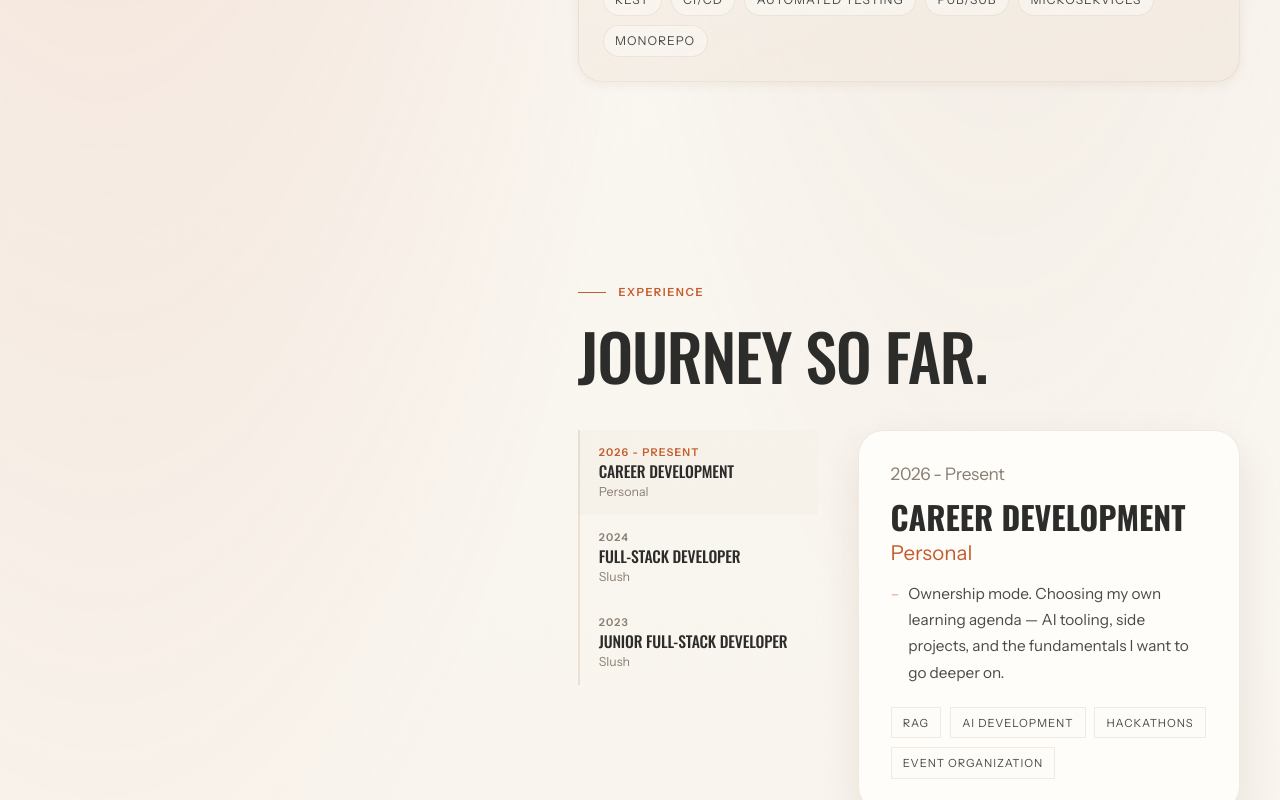
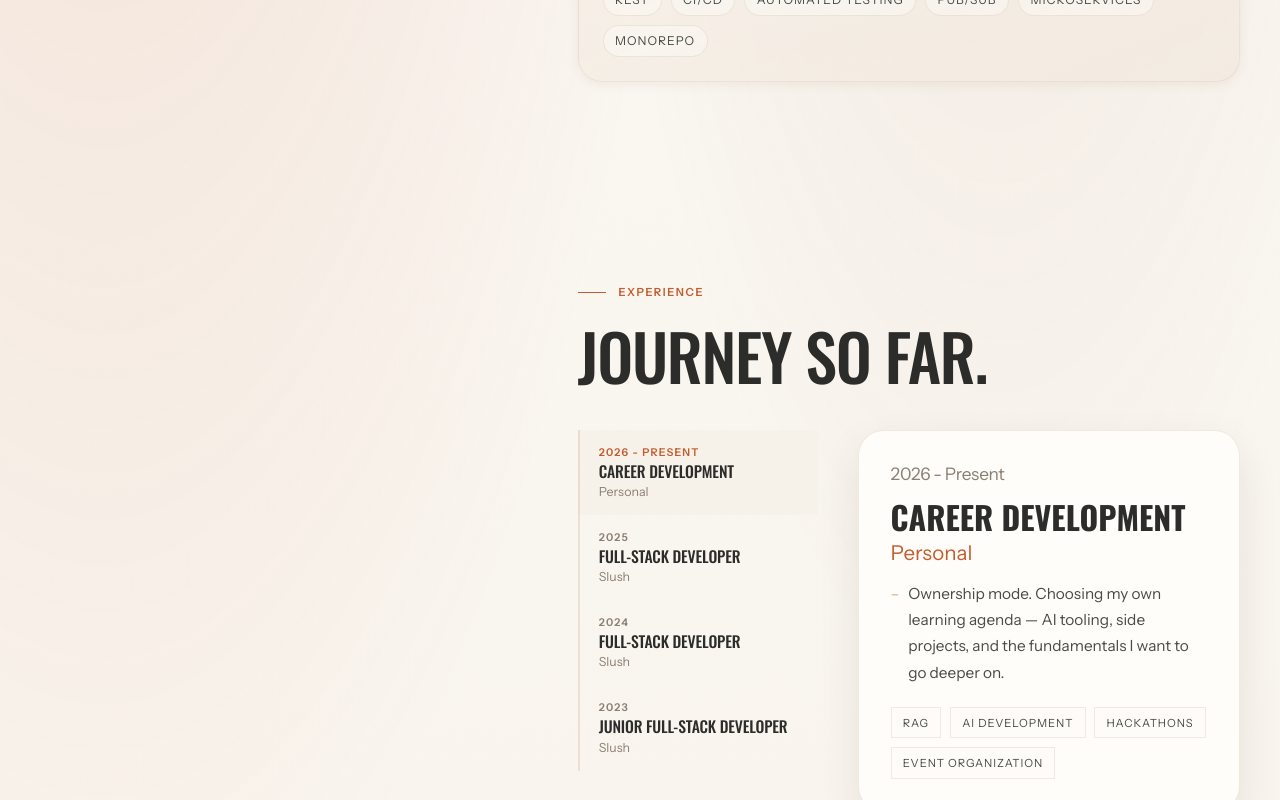
Before and after one commit to HenronenGIT/hmaronen-homepage, a Next.js app in the folder apps/homepage/: page / in a window 1280 px wide. Shown: the part 1618-2418 px from the top of the page. Built offline with nearby package versions, Linux system fonts and the light colour scheme.

Commit message:
feat(experience): add 2025 Slush Full-stack Developer entry

```diff
--- a/apps/homepage/app/homepage-data.ts
+++ b/apps/homepage/app/homepage-data.ts
@@ -131,6 +131,7 @@ export const skillGroups: SkillGroup[] = [
       "Express",
       "Redis",
       "Elasticsearch",
+      "Zod",
       "Docker",
       "Google Cloud",
       "Python",
@@ -176,6 +177,27 @@ export const experiences: ExperienceItem[] = [
     technologies: ["RAG", "AI Development", "Hackathons", "Event organization"],
   },
   {
+    period: "2025",
+    title: "Full-stack Developer",
+    company: "Slush",
+    description: [
+      "Build and maintain scalable full-stack applications serving Slush's 13,000+ attendees.",
+      "Led App Search to Elasticsearch microservice migration with client-side updates and optimized synchronization, mapping definitions, versioning, and zero-downtime capabilities.",
+      "Developed Meeting Tool search experience which conducted 20,000 accepted meetings, featuring saved search functionality, CSV/JSON export capabilities, and stateful UI components.",
+      "Provided technical support resolving user issues, created Metabase analytics dashboards, and onboarded new team members.",
+    ],
+    technologies: [
+      "React",
+      "TypeScript",
+      "Node.js",
+      "PostgreSQL",
+      "Express",
+      "Styled Components",
+      "Google Cloud Platform",
+      "Zod",
+    ],
+  },
+  {
     period: "2024",
     title: "Full-stack Developer",
     company: "Slush",
@@ -194,7 +216,6 @@ export const experiences: ExperienceItem[] = [
       "Express",
       "Google Cloud Platform",
       "Zod",
-      "AI Agent",
     ],
   },
   {
```
